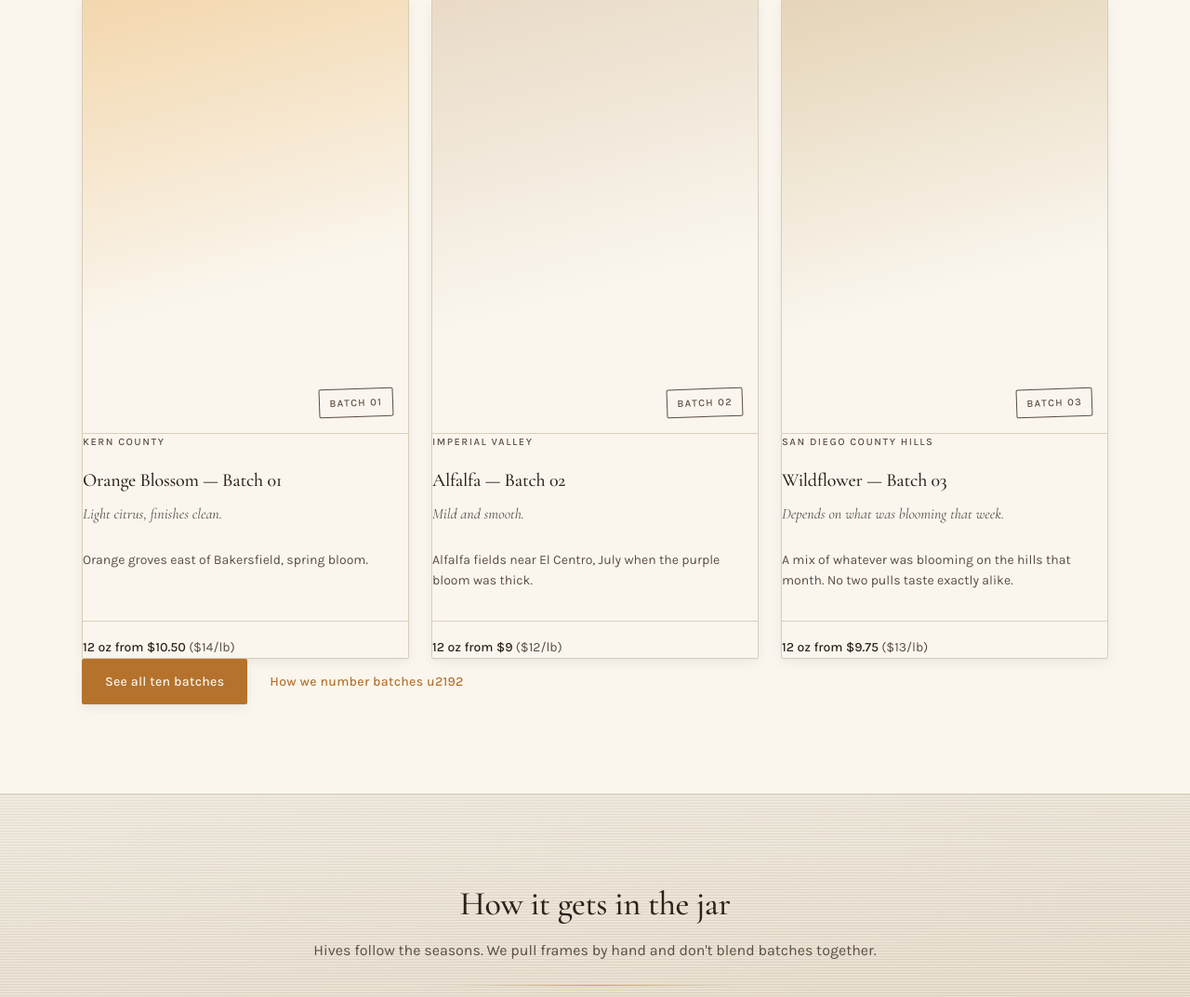
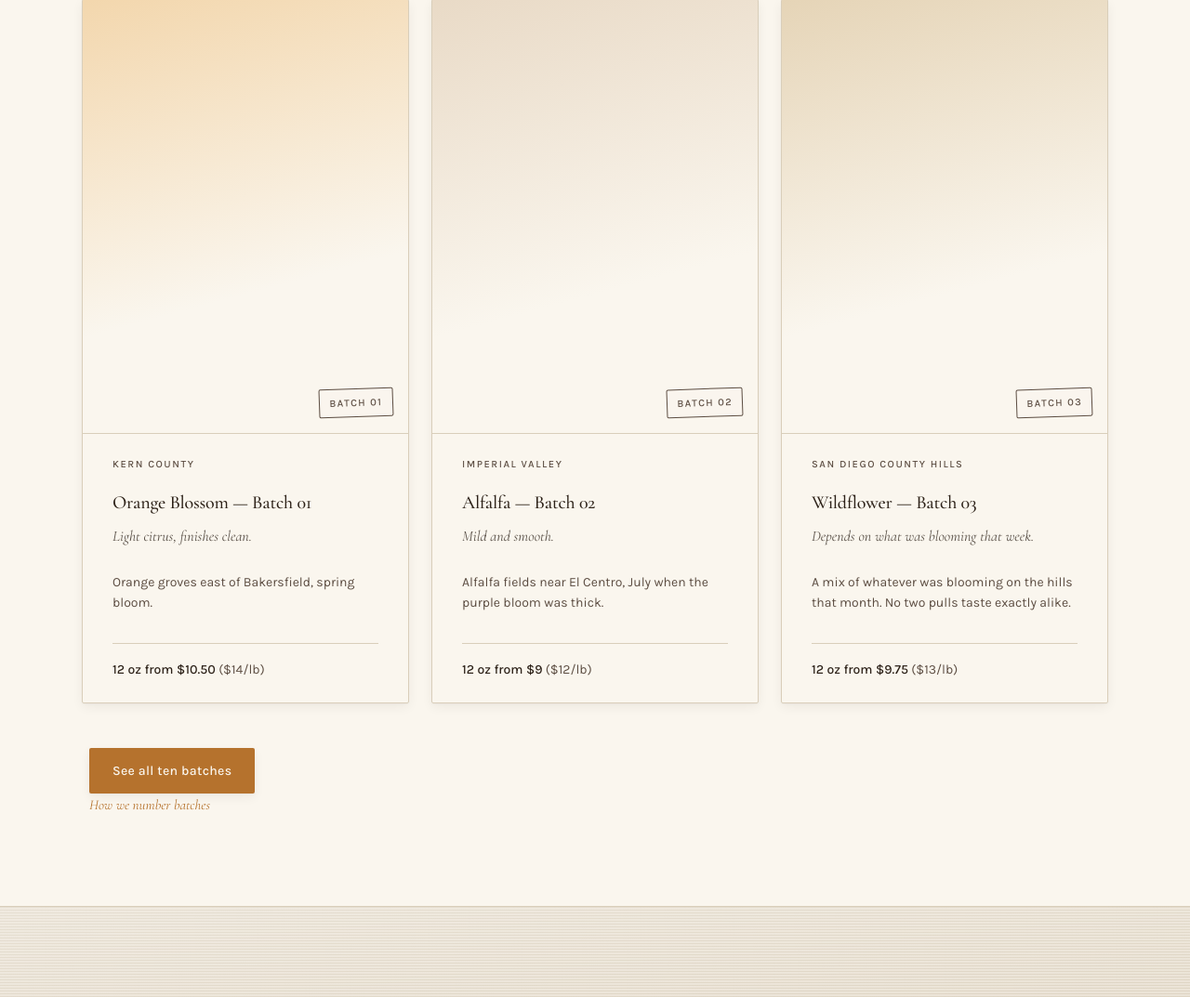
Before and after one commit to NarasingaUjjini/TheHoneyLab, a PHP site: page / in a window 1280 px wide. Shown: the part 1188-2261 px from the top of the page at 93% size. Run offline with PHP 8.4, Linux system fonts and the light colour scheme.

Commit message:
updated margins

```diff
--- a/contact.html
+++ b/contact.html
@@ -62,7 +62,7 @@
               </li>
             </ul>
 
-            <div class="contact-note card-paper">
+            <div class="contact-note">
               <p>
                 <strong>To order now:</strong> email or call, or use the <a href="products.html">shop page</a>.
               </p>
--- a/index.html
+++ b/index.html
@@ -87,9 +87,9 @@
             <hr class="rule-botanical section-header__rule" />
           </header>
           <div id="featured-products" class="showcase-grid" aria-live="polite"></div>
-          <div class="section-cta">
+          <div class="section-cta section-cta--stack">
             <a class="btn btn--primary" href="products.html">See all ten batches</a>
-            <a class="link-arrow" href="honey.html#individuality">How we number batches</a>
+            <a class="section-cta__sub" href="honey.html#individuality">How we number batches</a>
           </div>
         </div>
       </section>
--- a/public/css/styles.css
+++ b/public/css/styles.css
@@ -995,7 +995,7 @@ address {
 
 /* --- Footer --- */
 .site-footer {
-  padding-block: var(--space-12);
+  padding-block: var(--space-16);
   background: var(--kraft);
   background-image:
     linear-gradient(175deg, rgb(255 255 255 / 0.35) 0%, transparent 45%),
@@ -1007,11 +1007,14 @@ address {
 .site-footer__grid {
   display: grid;
   gap: var(--space-10);
+  padding-inline: var(--space-2);
 }
 
 @media (min-width: 768px) {
   .site-footer__grid {
     grid-template-columns: repeat(3, 1fr);
+    gap: var(--space-12);
+    padding-inline: var(--space-4);
   }
 }
 
@@ -1056,13 +1059,15 @@ address {
 }
 
 .site-footer__rule {
-  margin-block: var(--space-10);
+  margin-block: var(--space-12) var(--space-10);
 }
 
 .site-footer__nav {
   display: flex;
   flex-wrap: wrap;
-  gap: var(--space-4) var(--space-6);
+  gap: var(--space-4) var(--space-8);
+  padding-inline: var(--space-4);
+  margin-top: var(--space-2);
   font-size: 0.875rem;
 }
 
@@ -1076,7 +1081,8 @@ address {
 }
 
 .site-footer__copy {
-  margin-top: var(--space-6);
+  margin-top: var(--space-8);
+  padding-inline: var(--space-4);
   font-size: 0.75rem;
   color: rgb(92 77 66 / 0.5);
 }
@@ -1243,10 +1249,16 @@ address {
 }
 
 .showcase-card__body {
-  padding: var(--space-5);
+  padding: var(--space-6);
   flex: 1;
   display: flex;
   flex-direction: column;
+}
+
+@media (min-width: 640px) {
+  .showcase-card__body {
+    padding: var(--space-6) var(--space-8);
+  }
 }
 
 .showcase-card__title {
@@ -1295,6 +1307,27 @@ address {
   align-items: center;
   gap: var(--space-6);
   margin-top: var(--space-10);
+}
+
+.section-cta--stack {
+  flex-direction: column;
+  align-items: flex-start;
+  gap: var(--space-5);
+  margin-top: var(--space-12);
+  padding-inline: var(--space-2);
+}
+
+.section-cta__sub {
+  font-family: var(--font-display);
+  font-size: 0.9375rem;
+  font-style: italic;
+  color: var(--honey);
+  text-decoration: none;
+  transition: color 0.2s ease;
+}
+
+.section-cta__sub:hover {
+  color: var(--clay);
 }
 
 .section-cta--center {
@@ -1668,7 +1701,6 @@ address {
 
 .contact-note {
   margin-top: var(--space-8);
-  padding: var(--space-5);
   font-size: 0.9rem;
   color: var(--bark-soft);
   line-height: 1.6;
```
